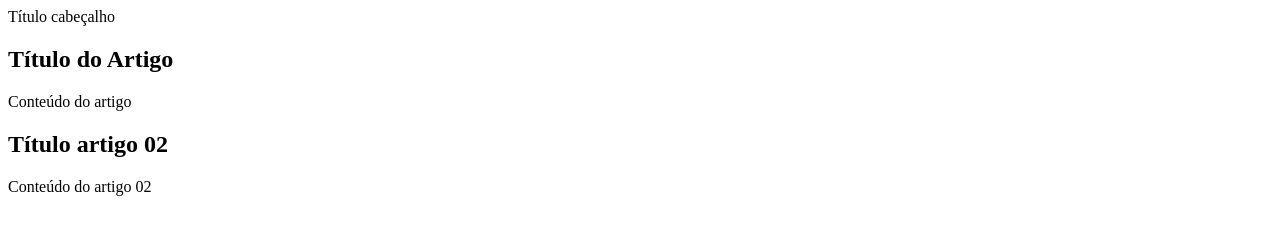
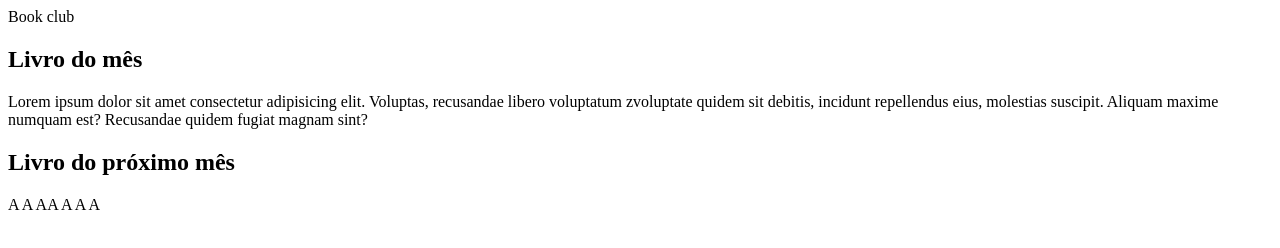
Before and after one commit to Vitoria-m/Ramificacoes, a plain HTML site: page novo-projeto-ramificacao/index.html in a window 1280 px wide. Drawn offline with Linux system fonts and the light colour scheme.

Commit message:
decidi o tema do site

```diff
--- a/novo-projeto-ramificacao/index.html
+++ b/novo-projeto-ramificacao/index.html
@@ -7,16 +7,16 @@
     <title>Título do Site</title>
 </head>
 <body>
-    <header>Título cabeçalho</header>
+    <header>Book club</header>
 
     <article>
-        <h1>Título do Artigo</h1>
-        <p>Conteúdo do artigo</p>
+        <h1>Livro do mês</h1>
+        <p>Lorem ipsum dolor sit amet consectetur adipisicing elit. Voluptas, recusandae libero voluptatum zvoluptate quidem sit debitis, incidunt repellendus eius, molestias suscipit. Aliquam maxime numquam est? Recusandae quidem fugiat magnam sint?</p>
     </article>
 
     <article>
-        <h2>Título artigo 02</h2>
-        <p>Conteúdo do artigo 02</p>
+        <h2>Livro do próximo mês</h2>
+        <p>A A AA A A A</p>
     </article>
 
 
```
